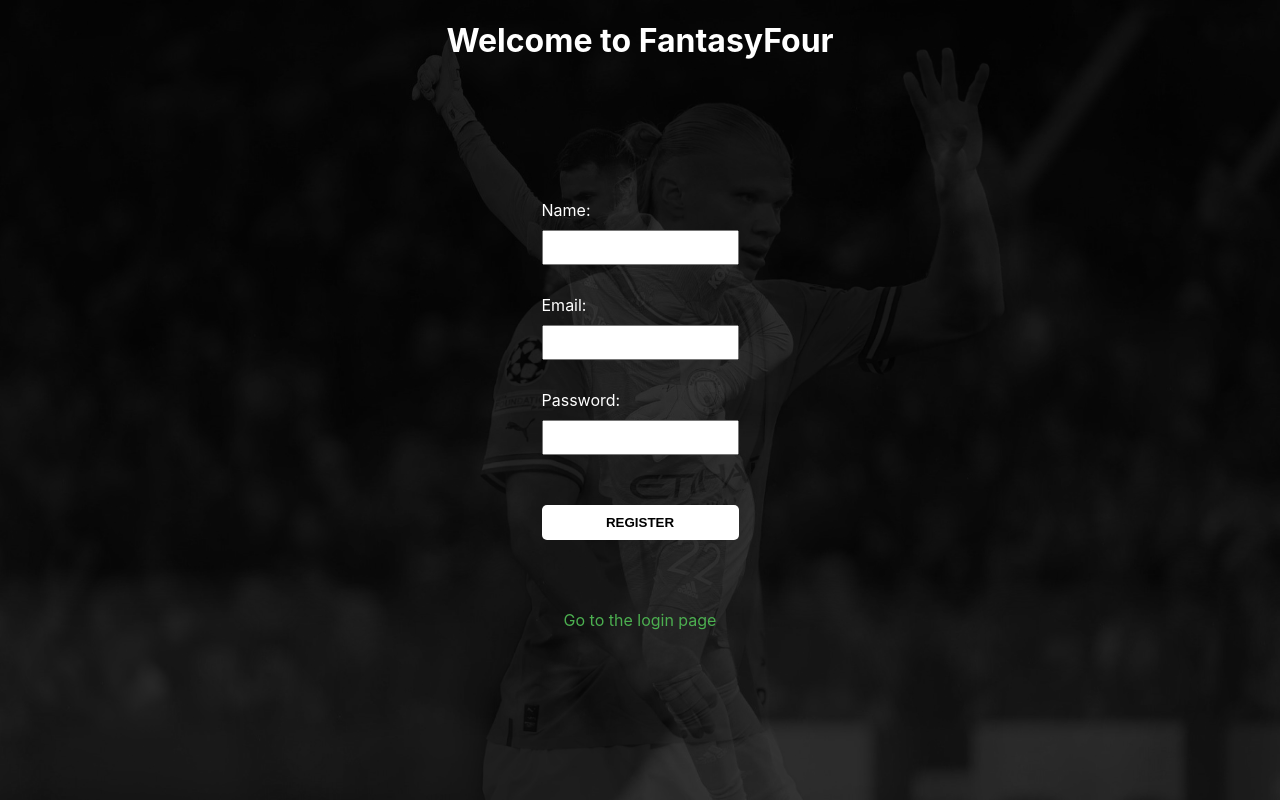
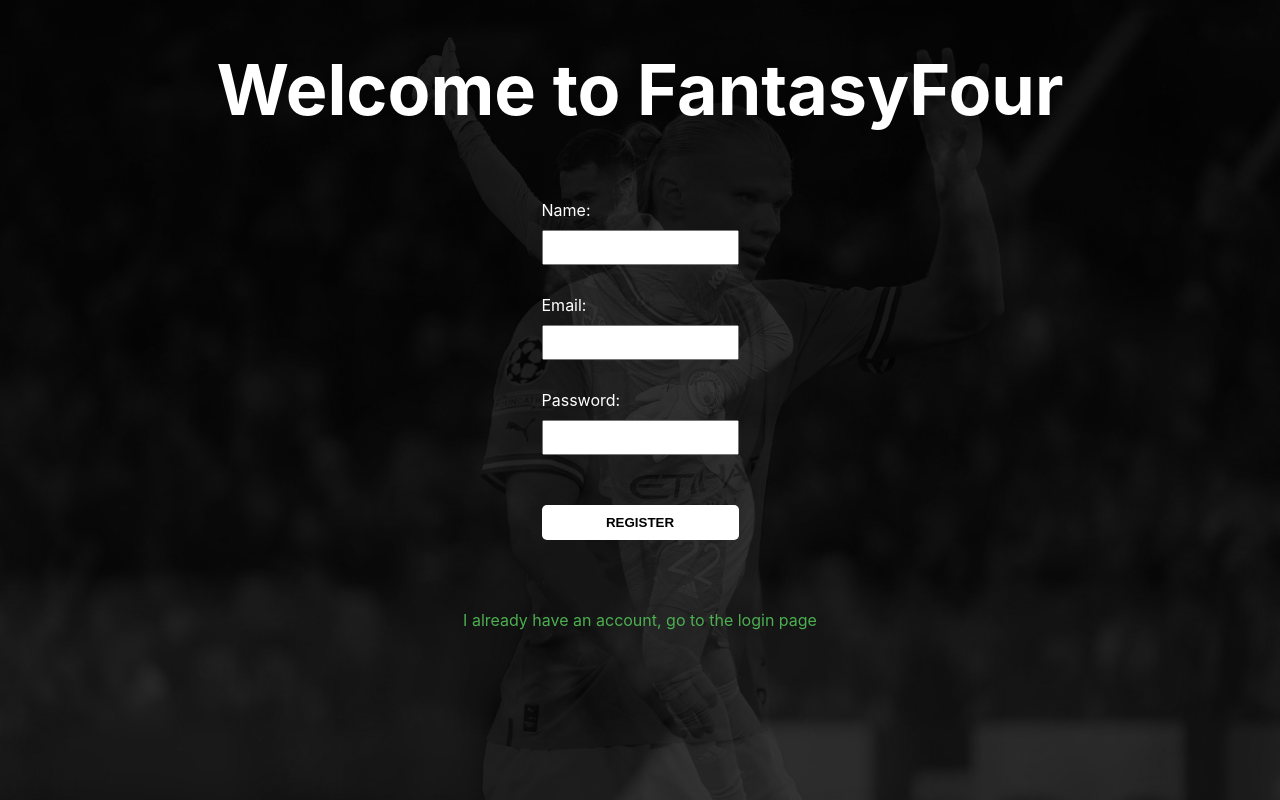
Before and after one commit to elab-development/internet-tehnologije-projekat-fantasypremierleague_2019_0061, a React (Create React App) app in the folder frontend/fantasy_four/: page / in a window 1280 px wide. Built offline with nearby package versions, Linux system fonts and the light colour scheme.

Commit message:
Minor css changes applied

```diff
--- a/frontend/fantasy_four/src/components/LandingPage.jsx
+++ b/frontend/fantasy_four/src/components/LandingPage.jsx
@@ -17,7 +17,7 @@
 
     <BackgroundImageRotator>
 
-      <h1>Welcome to FantasyFour</h1>
+      <h1 style={{fontSize: '70px'}}>Welcome to FantasyFour</h1>
       <form onSubmit={handleFormSubmit}>
         <label>
           Name:
@@ -41,7 +41,7 @@
       <div id='game-data'>
       </div>
       <Link to="/login" id='link'>
-        Go to the login page
+        I already have an account, go to the login page
       </Link>
 
     </BackgroundImageRotator>
--- a/frontend/fantasy_four/src/components/LoginPage.jsx
+++ b/frontend/fantasy_four/src/components/LoginPage.jsx
@@ -13,7 +13,7 @@
 
 return (
     <BackgroundImageRotator>
-        <h1>Welcome to FantasyFour</h1>
+        <h1 style={{fontSize: '70px'}}>Welcome to FantasyFour</h1>
         <form onSubmit={handleFormSubmit}>
 
         <label>
--- a/frontend/fantasy_four/src/css/LandingPage.css
+++ b/frontend/fantasy_four/src/css/LandingPage.css
@@ -8,7 +8,6 @@
   }
 
   h1 {
-    font-size: 2em;
     margin-bottom: 20px;
     position: absolute;
     top: 0;
```
